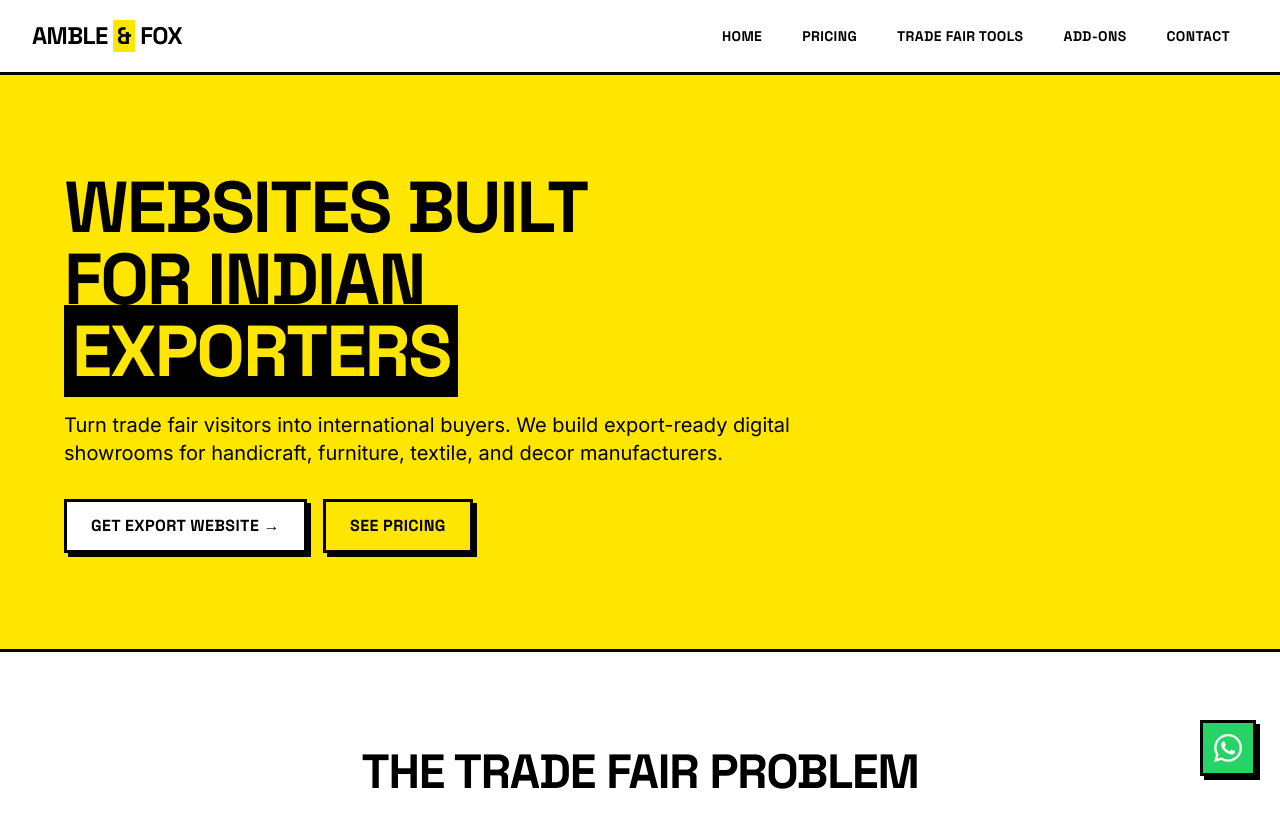
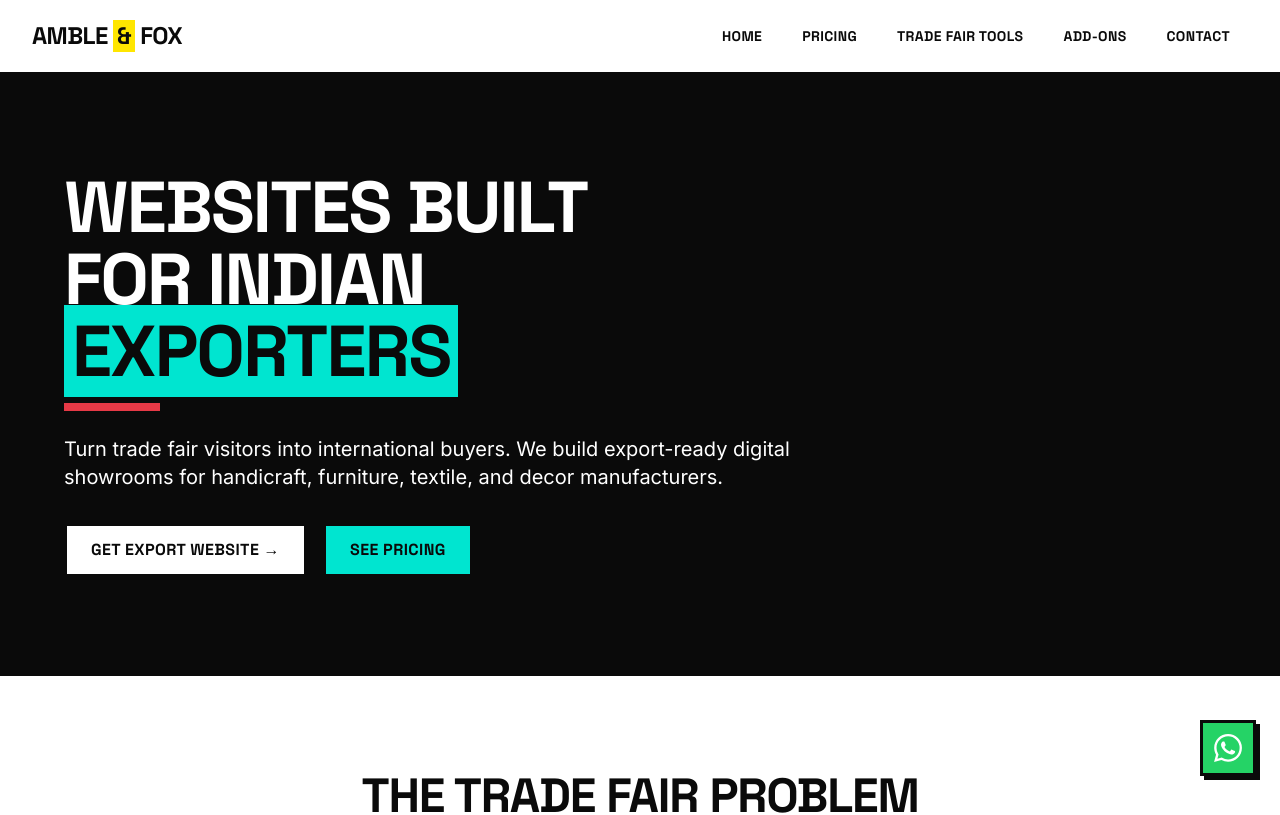
Before and after one commit to getwebdevhq/ambleandfox, a Next.js app: page / in a window 1280 px wide. Shown: the top 815 px of the page. Built offline with nearby package versions, Linux system fonts and the light colour scheme.

Commit message:
style: apply neo-brutalist color system

```diff
--- a/src/app/add-ons/page.tsx
+++ b/src/app/add-ons/page.tsx
@@ -10,7 +10,7 @@ export const metadata = {
 export default function AddOnsPage() {
   return (
     <div>
-      <section className="section-padding bg-brand-black text-brand-yellow">
+      <section className="section-padding bg-brand-black text-brand-white">
         <div className="container-main text-center">
           <SectionHeading
             title="Creative Add-Ons"
--- a/src/app/contact/page.tsx
+++ b/src/app/contact/page.tsx
@@ -58,7 +58,7 @@ export default function ContactPage() {
             )}
 
             {status === "error" && (
-              <div className="mb-6 border-3 border-brand-black bg-brand-red p-4 font-body font-bold text-white">
+              <div className="mb-6 border-3 border-brand-black bg-brand-crimson p-4 font-body font-bold text-white">
                 Something went wrong. Please try again or use WhatsApp.
               </div>
             )}
@@ -108,7 +108,7 @@ export default function ContactPage() {
             <div className="space-y-6 font-body">
               <div>
                 <h4 className="font-heading text-sm font-bold uppercase text-gray-500">Email</h4>
-                <a href="mailto:hello@ambleandfox.com" className="text-lg font-bold hover:text-brand-red">hello@ambleandfox.com</a>
+                <a href="mailto:hello@ambleandfox.com" className="text-lg font-bold hover:text-brand-cyan">hello@ambleandfox.com</a>
               </div>
 
               <div>
--- a/src/app/page.tsx
+++ b/src/app/page.tsx
@@ -45,17 +45,18 @@ export default function HomePage() {
   return (
     <>
       {/* ───── HERO ───── */}
-      <section className="section-padding border-b-3 border-brand-black bg-brand-yellow">
+      <section className="section-padding border-b-3 border-brand-black bg-brand-black text-brand-white">
         <div className="container-main">
           <div className="max-w-3xl">
             <h1 className="font-heading text-4xl font-bold uppercase leading-tight tracking-tight md:text-6xl lg:text-7xl">
               Websites Built
               <br />
               for Indian{" "}
-              <span className="bg-brand-black px-2 text-brand-yellow">
+              <span className="bg-brand-turquoise px-2 text-brand-black">
                 Exporters
               </span>
             </h1>
+            <div className="mt-4 h-2 w-24 bg-brand-crimson"></div>
             <p className="mt-6 font-body text-lg leading-relaxed md:text-xl">
               Turn trade fair visitors into international buyers. We build
               export-ready digital showrooms for handicraft, furniture, textile,
@@ -177,7 +178,7 @@ export default function HomePage() {
       </section>
 
       {/* ───── PRICING PREVIEW ───── */}
-      <section className="section-padding border-b-3 border-brand-black bg-gray-50">
+      <section className="section-padding border-b-3 border-brand-black bg-brand-gray">
         <div className="container-main">
           <SectionHeading
             title="Simple, Transparent Pricing"
@@ -187,7 +188,7 @@ export default function HomePage() {
             {pricingPreview.map((p) => (
               <BrutalistCard key={p.name} highlighted={p.popular}>
                 {p.popular && (
-                  <span className="mb-3 inline-block border-3 border-brand-black bg-brand-red px-3 py-1 font-heading text-xs font-bold uppercase text-brand-white">
+                  <span className="mb-3 inline-block border-3 border-brand-black bg-brand-crimson px-3 py-1 font-heading text-xs font-bold uppercase text-brand-white">
                     Most Popular
                   </span>
                 )}
@@ -221,7 +222,7 @@ export default function HomePage() {
       </section>
 
       {/* ───── CTA ───── */}
-      <section className="section-padding bg-brand-red text-brand-white">
+      <section className="section-padding border-t-8 border-brand-crimson bg-brand-white text-brand-black">
         <div className="container-main text-center">
           <h2 className="font-heading text-3xl font-bold uppercase md:text-5xl">
             Ready to Go Global?
--- a/src/components/BrutalistButton.tsx
+++ b/src/components/BrutalistButton.tsx
@@ -13,9 +13,9 @@ interface BrutalistButtonProps {
 }
 
 const variantStyles: Record<Variant, string> = {
-  primary: "bg-brand-yellow text-brand-black hover:bg-yellow-300",
-  secondary: "bg-brand-white text-brand-black hover:bg-gray-100",
-  danger: "bg-brand-red text-brand-white hover:bg-red-600",
+  primary: "bg-brand-turquoise text-brand-black hover:bg-brand-cyan",
+  secondary: "bg-brand-white text-brand-black hover:bg-brand-cyan",
+  danger: "bg-brand-crimson text-brand-white hover:brightness-90",
 };
 
 export default function BrutalistButton({
--- a/src/components/Footer.tsx
+++ b/src/components/Footer.tsx
@@ -36,7 +36,7 @@ export default function Footer() {
                 <li key={link.href}>
                   <Link
                     href={link.href}
-                    className="text-gray-400 transition-colors duration-150 hover:text-brand-yellow"
+                    className="text-gray-400 transition-colors duration-150 hover:text-brand-cyan"
                   >
                     {link.label}
                   </Link>
@@ -54,7 +54,7 @@ export default function Footer() {
               <li>
                 <a
                   href="mailto:hello@ambleandfox.com"
-                  className="transition-colors duration-150 hover:text-brand-yellow"
+                  className="transition-colors duration-150 hover:text-brand-cyan"
                 >
                   hello@ambleandfox.com
                 </a>
@@ -64,7 +64,7 @@ export default function Footer() {
                   href="https://wa.me/917866955638?text=Hi%20Amble%20%26%20Fox%2C%20I%27m%20interested%20in%20your%20services"
                   target="_blank"
                   rel="noopener noreferrer"
-                  className="transition-colors duration-150 hover:text-brand-yellow"
+                  className="transition-colors duration-150 hover:text-brand-cyan"
                 >
                   WhatsApp Us →
                 </a>
--- a/src/components/Navbar.tsx
+++ b/src/components/Navbar.tsx
@@ -32,7 +32,7 @@ export default function Navbar() {
             <Link
               key={link.href}
               href={link.href}
-              className="border-2 border-transparent px-4 py-2 font-heading text-sm font-bold uppercase tracking-wide transition-all duration-150 hover:border-brand-black hover:bg-brand-yellow hover:shadow-brutal-hover"
+              className="border-2 border-transparent px-4 py-2 font-heading text-sm font-bold uppercase tracking-wide transition-all duration-150 hover:border-brand-black hover:bg-brand-cyan hover:shadow-brutal-hover"
             >
               {link.label}
             </Link>
@@ -57,7 +57,7 @@ export default function Navbar() {
               key={link.href}
               href={link.href}
               onClick={() => setMobileOpen(false)}
-              className="block border-b-2 border-brand-black px-6 py-4 font-heading text-base font-bold uppercase tracking-wide transition-colors duration-150 hover:bg-brand-yellow"
+              className="block border-b-2 border-brand-black px-6 py-4 font-heading text-base font-bold uppercase tracking-wide transition-colors duration-150 hover:bg-brand-cyan"
             >
               {link.label}
             </Link>
--- a/tailwind.config.ts
+++ b/tailwind.config.ts
@@ -10,10 +10,13 @@ const config: Config = {
     extend: {
       colors: {
         brand: {
-          black: "#000000",
+          black: "#0A0A0A",
           white: "#FFFFFF",
+          turquoise: "#00E5D0",
+          cyan: "#00BFFF",
+          crimson: "#E63946",
           yellow: "#FFE600",
-          red: "#FF3B30",
+          gray: "#F5F5F5",
         },
       },
       fontFamily: {
@@ -21,11 +24,13 @@ const config: Config = {
         body: ["var(--font-inter)", "sans-serif"],
       },
       boxShadow: {
-        brutal: "4px 4px 0px #000000",
-        "brutal-lg": "8px 8px 0px #000000",
-        "brutal-hover": "2px 2px 0px #000000",
+        brutal: "4px 4px 0px #0A0A0A",
+        "brutal-lg": "8px 8px 0px #0A0A0A",
+        "brutal-hover": "2px 2px 0px #0A0A0A",
+        "brutal-turquoise": "4px 4px 0px #00E5D0",
+        "brutal-cyan": "4px 4px 0px #00BFFF",
+        "brutal-crimson": "4px 4px 0px #E63946",
         "brutal-yellow": "4px 4px 0px #FFE600",
-        "brutal-red": "4px 4px 0px #FF3B30",
       },
       borderWidth: {
         3: "3px",
```
Also changed, not shown: src/app/pricing/page.tsx (+5 -5 lines).
